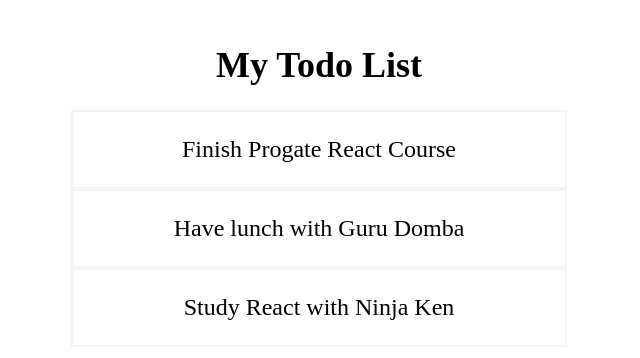
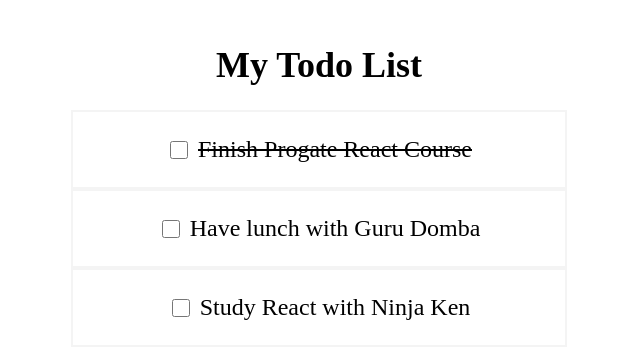
Before and after one commit to ninditobing7/ToDo-2, a React (Vite) app: page / in a window 1280 px wide. Shown: the top 358 px of the page, without its empty margins (321-961 px from the left). Built offline with nearby package versions, Linux system fonts and the light colour scheme.

Commit message:
Mengubah status Todo langkah 1

```diff
--- a/src/App.jsx
+++ b/src/App.jsx
@@ -6,7 +6,7 @@
     {
       id: 1,
       title: 'Finish Progate React Course',
-      completed: false,
+      completed: true,
     },
     {
       id: 2,
--- a/src/components/TodoItem.jsx
+++ b/src/components/TodoItem.jsx
@@ -1,9 +1,22 @@
 import React from 'react'
 
 const TodoItem = ({ todo }) => {
+
+  // Definisikan function getTodoTitleStyle di sini
+  const getTodoTitleStyle = () => {
+    if (todo.completed === true) {
+      return { textDecoration: 'line-through' }
+    } else {
+      return { textDecoration: 'none' }
+    }
+  }
+
   return (
     <div style={styles.todoItem}>
-      <p>{todo.title}</p>
+      {/* Menambahkan checkbox */}
+      <input type="checkbox" style={styles.checkbox} />
+      {/* Panggil function getTodoTitleStyle */}
+      <p style={getTodoTitleStyle()}>{todo.title}</p>
     </div>
   )
 }
@@ -12,6 +25,14 @@
   todoItem: {
     border: '2px solid #f4f4f4',
     fontSize: '24px',
+    display: 'flex',
+    justifyContent: 'center',
+    alignItems: 'center',
+  },
+  checkbox: {
+    marginRight: '10px',
+    height: '18px',
+    width: '18px',
   },
 }
 
```
